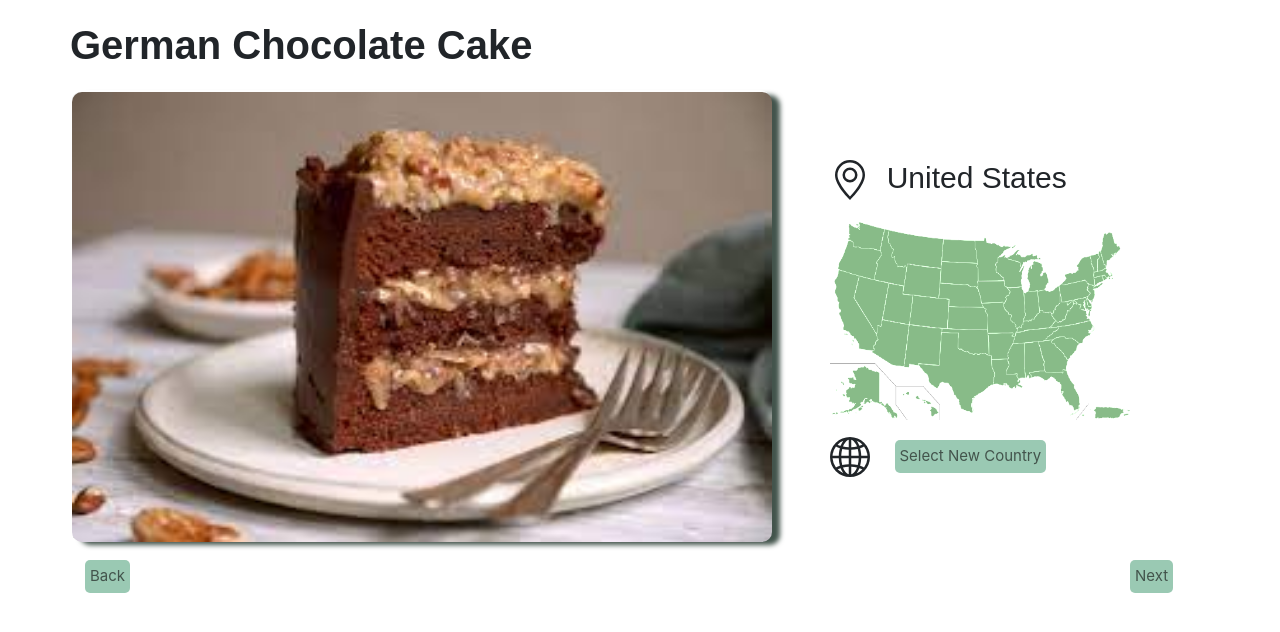
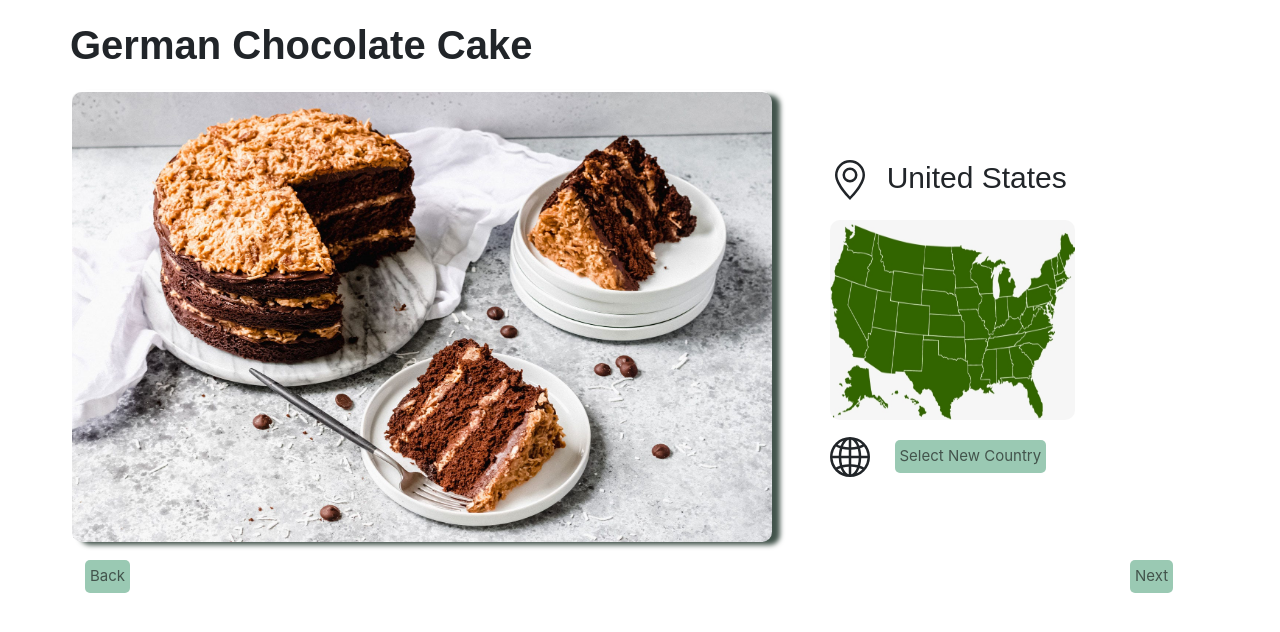
Before and after one commit to IsabelMacgill/UI_Project, a Flask app: page /learn/1 in a window 1280 px wide. Shown: the part 56-688 px from the top of the page. Run offline with Flask 2, Linux system fonts and the light colour scheme; some libraries are stand-ins or nearby versions.

Commit message:
updated images of desserts and the country of origin

```diff
--- a/static/view_dessert.css
+++ b/static/view_dessert.css
@@ -43,7 +43,7 @@
 }
 
 #map{
-    width: 300px;
+    width: 245px;
     height: 200px;
     border-radius: 10px;
 }
--- a/templates/quiz.html
+++ b/templates/quiz.html
@@ -11,6 +11,8 @@
 
 </script>
 <script src="../static/quiz.js"></script>
+<link href="../static/quiz.css" rel="stylesheet" type="text/css">
+
 
 <div class="col-12">
 	<div class="row">
--- a/templates/view_dessert.html
+++ b/templates/view_dessert.html
@@ -33,7 +33,7 @@
 						<path d="M12.166 8.94c-.524 1.062-1.234 2.12-1.96 3.07A31.493 31.493 0 0 1 8 14.58a31.481 31.481 0 0 1-2.206-2.57c-.726-.95-1.436-2.008-1.96-3.07C3.304 7.867 3 6.862 3 6a5 5 0 0 1 10 0c0 .862-.305 1.867-.834 2.94zM8 16s6-5.686 6-10A6 6 0 0 0 2 6c0 4.314 6 10 6 10z"/>
 						<path d="M8 8a2 2 0 1 1 0-4 2 2 0 0 1 0 4zm0 1a3 3 0 1 0 0-6 3 3 0 0 0 0 6z"/>
 					  </svg>
-				</div>
+				</div> <br>
 				<div id="mapImg"></div>
 				<div id="backtoGlobe">
 					<svg xmlns="http://www.w3.org/2000/svg" width="40" height="40" fill="currentColor" class="bi bi-globe2" viewBox="0 0 16 16">
```
Also changed, not shown: static/images/buko.jpg, static/images/german.jpg, static/images/india.png (added), static/images/sopaipilla.jpg, static/images/ube.jpg, static/images/usa.jpg, static/images/usa.png (added), static/quiz.css (added), 2 other files.
